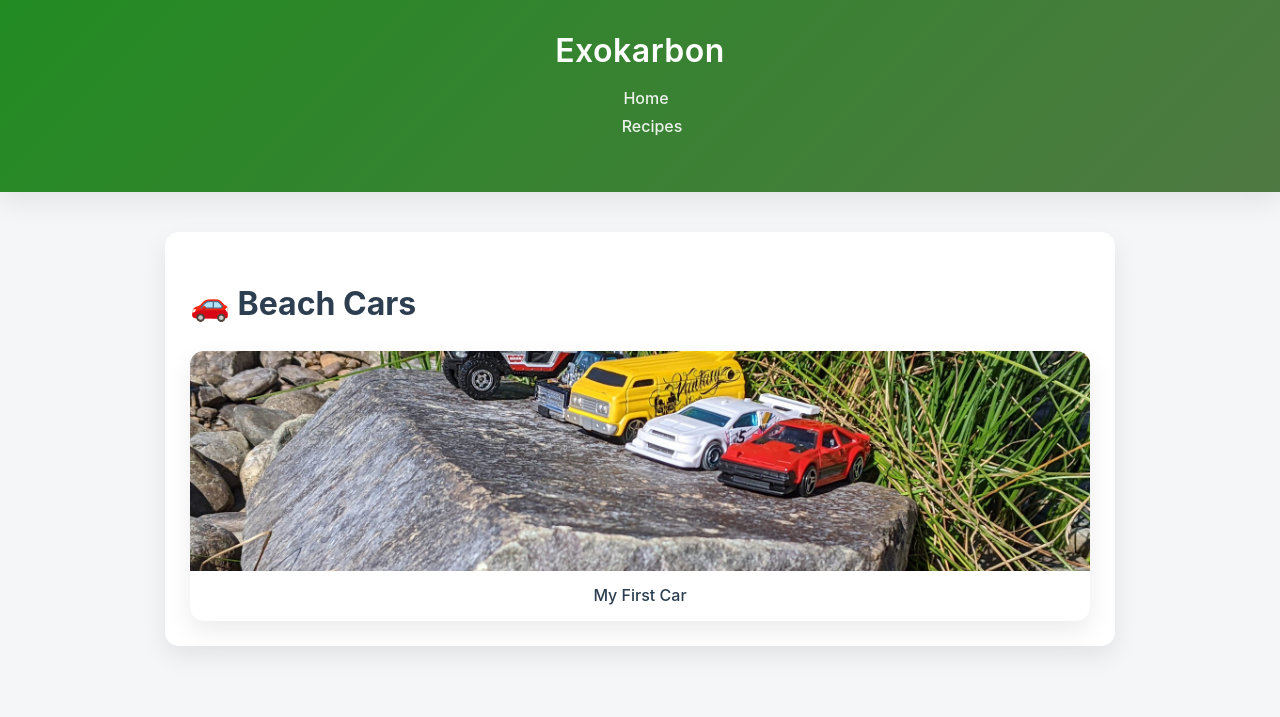
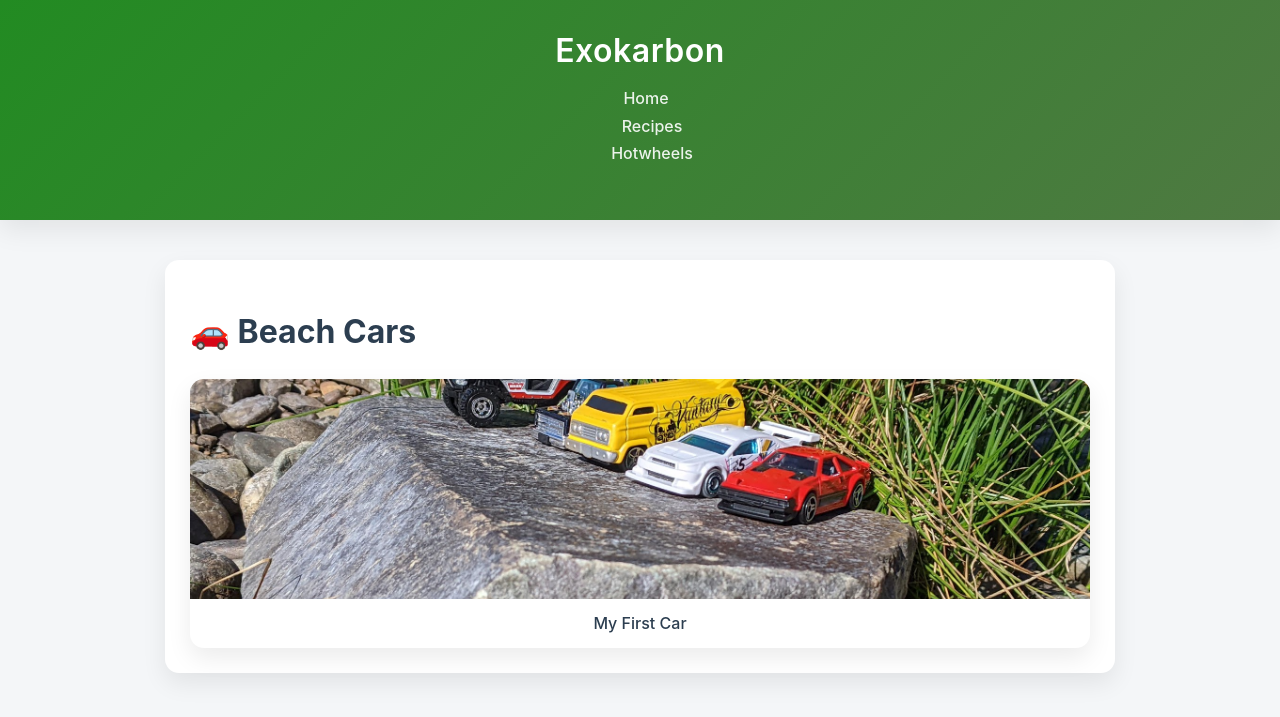
Before and after one commit to alanzanotto/exokarbon, a Jekyll site: the page built from hotwheels/Beach.md, in a window 1280 px wide. Shown: the top 717 px of the page. Built offline with Jekyll 4.4.1, drawn with Linux system fonts in a browser that asks for light colours.

Commit message:
Update nav.html

```diff
--- a/_includes/nav.html
+++ b/_includes/nav.html
@@ -1,4 +1,5 @@
 <nav>
   <a href="{{ site.baseurl }}/">Home</a>
   <a href="{{ site.baseurl }}/recipes/">Recipes</a>
+  <a href="{{ site.baseurl }}/hotwheels/">Hotwheels</a>
 </nav>
```
